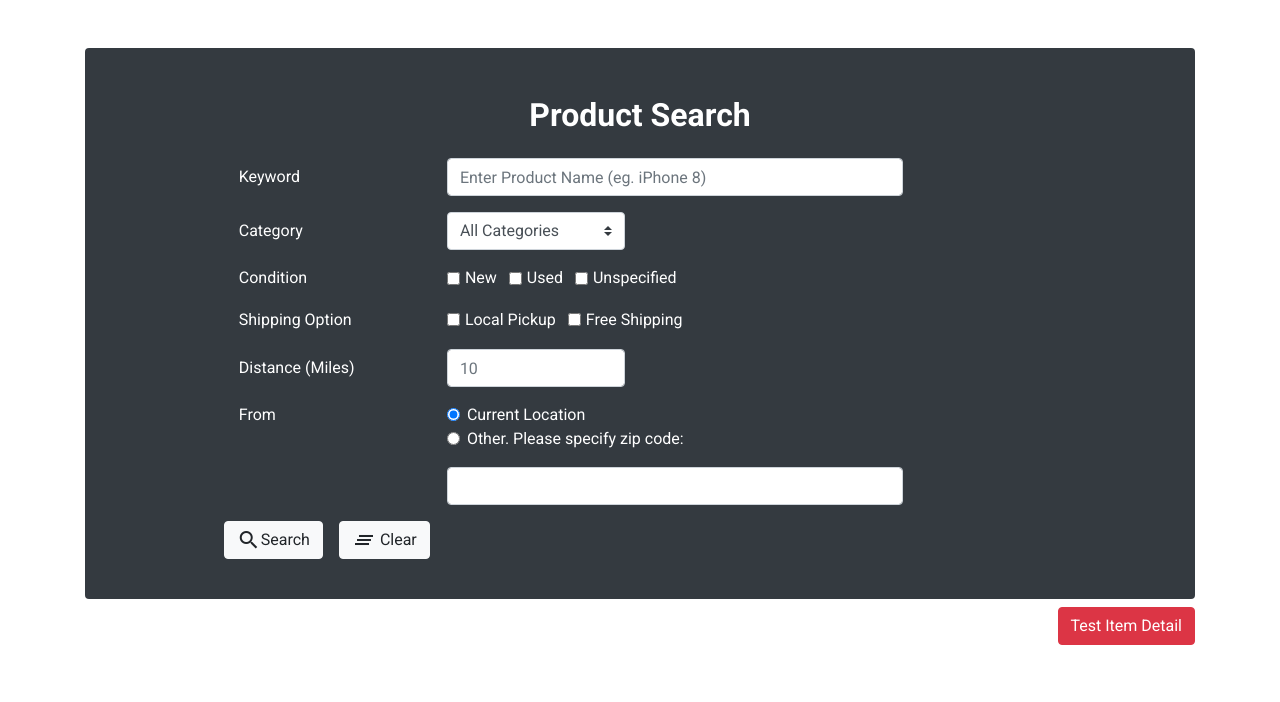
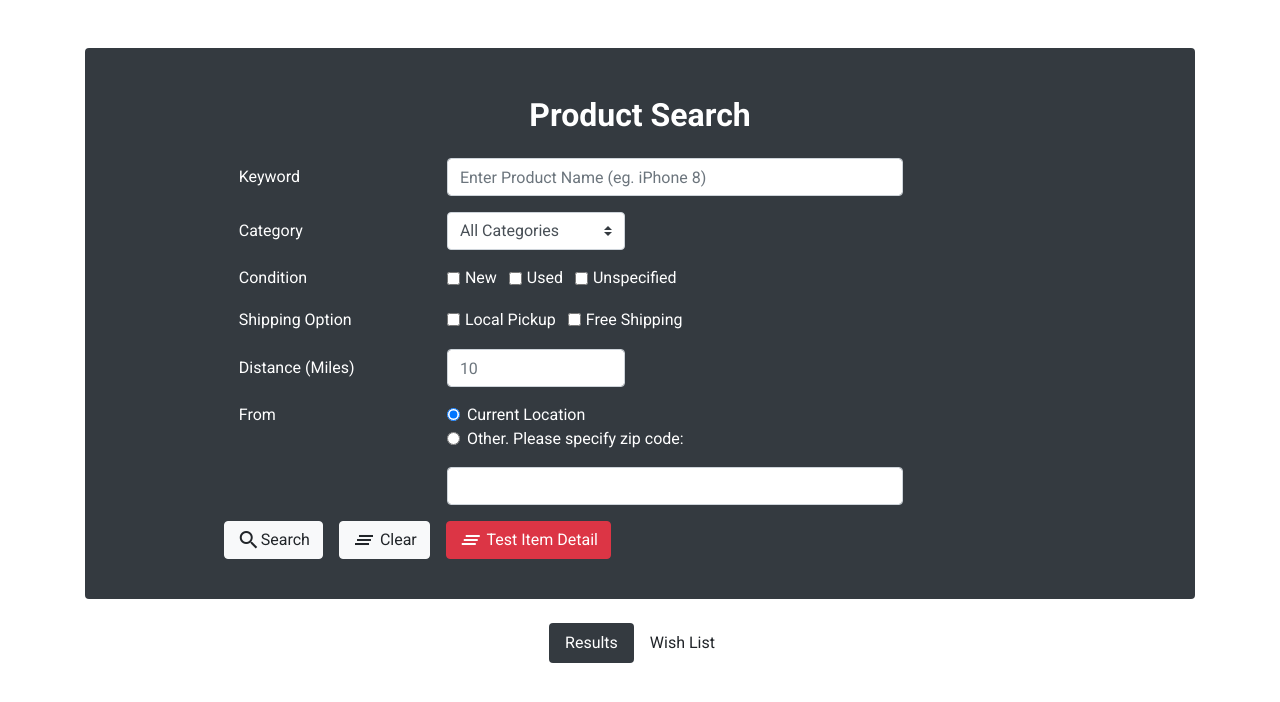
Before and after one commit to SidDays/ProductSearch, an Angular app: page / in a window 1280 px wide. Shown: the top 702 px of the page. Built offline with nearby package versions, Linux system fonts and the light colour scheme.

Commit message:
Result and wish list pills (only displayed atm)

```diff
--- a/src/app/app.component.html
+++ b/src/app/app.component.html
@@ -108,16 +108,30 @@
                     </button>
                 </div>
 
-                <div class="">
+                <div class="mr-3">
                     <button type="button" class="btn btn-light mb-2">
                         <i class="material-icons align-top">clear_all</i> Clear
                     </button>
                 </div>
+
+                <!-- FIXME: Temporary. please remove in final -->
+                <button type="button" class="btn btn-danger mb-2" (click)="itemDetail(401466898078)">
+                    <i class="material-icons align-top">clear_all</i> Test Item Detail
+                </button>
             </div>
         </form>
     </div>
 
-    <!-- Results tab -->
+    <!-- TODO: Results / Wish List tab -->
+    <ul class="d-flex justify-content-center nav nav-pills my-4">
+        <li class="nav-item">
+            <a [ngClass]="(wishList) ? pillInactiveClass : pillActiveClass" (click)="wishList = false;" [routerLink]="">Results</a>
+        </li>
+        <li class="nav-item">
+            <a [ngClass]="(wishList) ? pillActiveClass : pillInactiveClass" (click)="wishList = true;" [routerLink]="">Wish List</a>
+        </li>
+    </ul>
+
     <!-- TODO: Fix toggleDetails, poor implementation -->
     <div id="mainResults" *ngIf="results && !toggleDetails">
 
@@ -151,6 +165,7 @@
                         <tr *ngFor="let result of results">
                             <th>{{ result.number }}</th>
                             <td><img *ngIf="result.galleryURL" class="thumbnail" [src]="result.galleryURL"></td>
+                            <!-- TODO: Tooltip using Angular-material -->
                             <td><a [routerLink]="" (click)="itemDetail(result.itemId, (result.number-1))">{{ result.titleShort }}</a></td>
                             <td>{{ result.price }}</td>
                             <td>{{ result.shippingCost }}</td>
@@ -176,15 +191,11 @@
         </ng-template>
     </div>
 
-    <!-- FIXME: Temporary. please remove in final -->
-    <div class="text-right my-2">
-        <button class="btn btn-danger btn-small" (click)="itemDetail(401466898078)">Test Item Detail</button>
-    </div>
-
     <!-- Item Detail -->
     <div id="itemDetail" *ngIf="itemActive">
         <p class="my-3 h4 text-center">{{ itemActive.title }}</p>
 
+        <!-- TODO: Style tabs -->
         <ngb-tabset [justify]="'end'">
             <ngb-tab title="Product">
                 <ng-template ngbTabContent>
--- a/src/app/app.component.ts
+++ b/src/app/app.component.ts
@@ -66,6 +66,12 @@ export class AppComponent {
 
   public loadingResults: boolean = false;
   public results = null;
+
+  /** `true` if pill nav is on the Wish List, `false` if it is on Results. */
+  public wishList: boolean = false;
+  public pillActiveClass: string = "nav-link bg-dark text-white";
+  public pillInactiveClass: string = "nav-link text-body";
+
   public pageNumber: number = 1;
 
   /**
```
